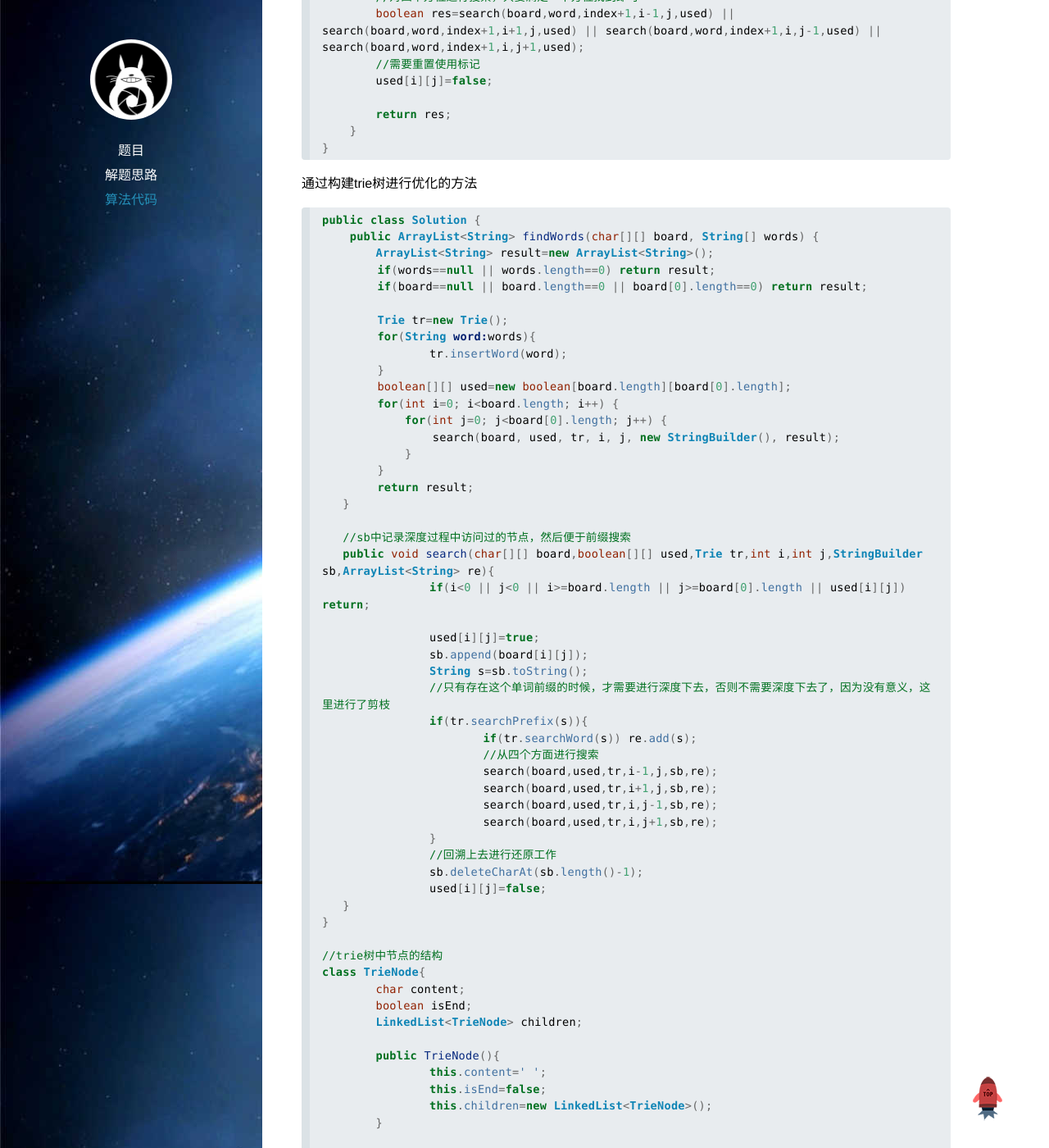
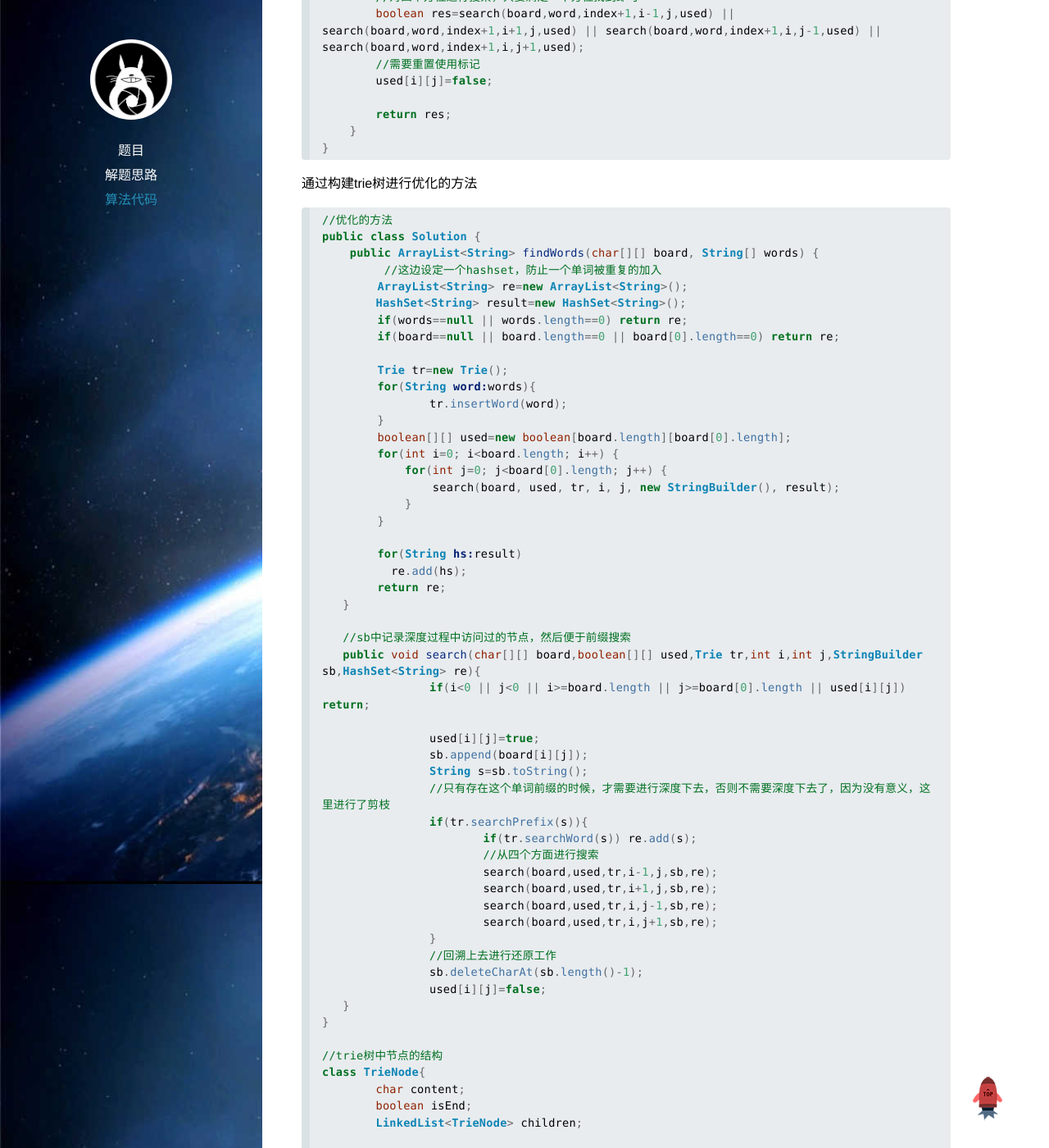
Before and after one commit to hexo2hexo/xwzpp.github.io, a Jekyll site: the page built from _posts/2015-05-29-Word-Search-II.md, in a window 1280 px wide and 1400 px high, scrolled down 2044 px. Shown: the whole window at 82% size. Built offline with Jekyll 4.4.1, drawn with Linux system fonts in a browser that asks for light colours; Markdown is read by kramdown in place of the engine named in the settings; comment, search, counter and statistics services are not loaded.

Commit message:
2015-5-30

```diff
--- a/_posts/2015-05-29-Word-Search-II.md
+++ b/_posts/2015-05-29-Word-Search-II.md
@@ -98,11 +98,14 @@ public class Solution {
 
 通过构建trie树进行优化的方法
 {% highlight java %}
+//优化的方法
 public class Solution {
     public ArrayList<String> findWords(char[][] board, String[] words) {
-    	ArrayList<String> result=new ArrayList<String>();
-        if(words==null || words.length==0) return result;
-        if(board==null || board.length==0 || board[0].length==0) return result;
+         //这边设定一个hashset，防止一个单词被重复的加入
+        ArrayList<String> re=new ArrayList<String>();
+    	HashSet<String> result=new HashSet<String>();
+        if(words==null || words.length==0) return re;
+        if(board==null || board.length==0 || board[0].length==0) return re;
 
         Trie tr=new Trie();
         for(String word:words){
@@ -114,11 +117,14 @@ public class Solution {
                 search(board, used, tr, i, j, new StringBuilder(), result);
             }
         }
-        return result;
+
+        for(String hs:result)
+          re.add(hs);
+        return re;
    }
 
    //sb中记录深度过程中访问过的节点，然后便于前缀搜索
-   public void search(char[][] board,boolean[][] used,Trie tr,int i,int j,StringBuilder sb,ArrayList<String> re){
+   public void search(char[][] board,boolean[][] used,Trie tr,int i,int j,StringBuilder sb,HashSet<String> re){
    		if(i<0 || j<0 || i>=board.length || j>=board[0].length || used[i][j]) return;
 
    		used[i][j]=true;
```
